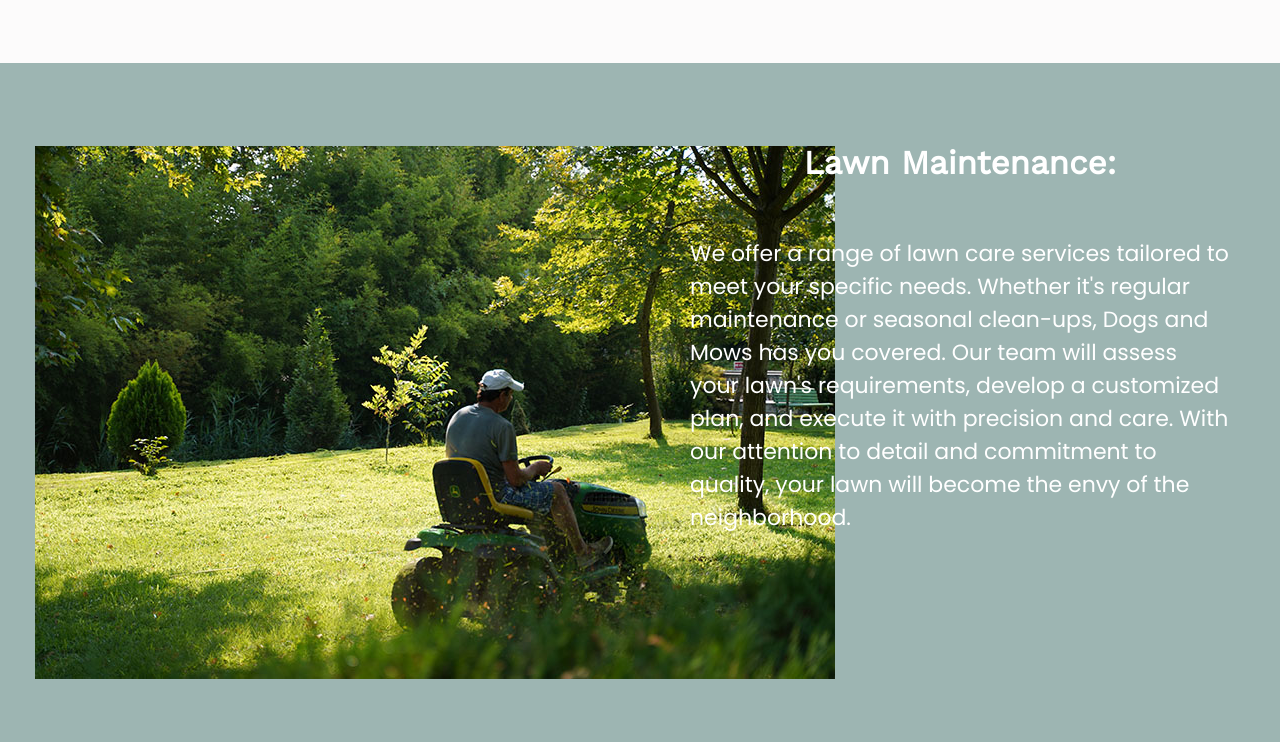
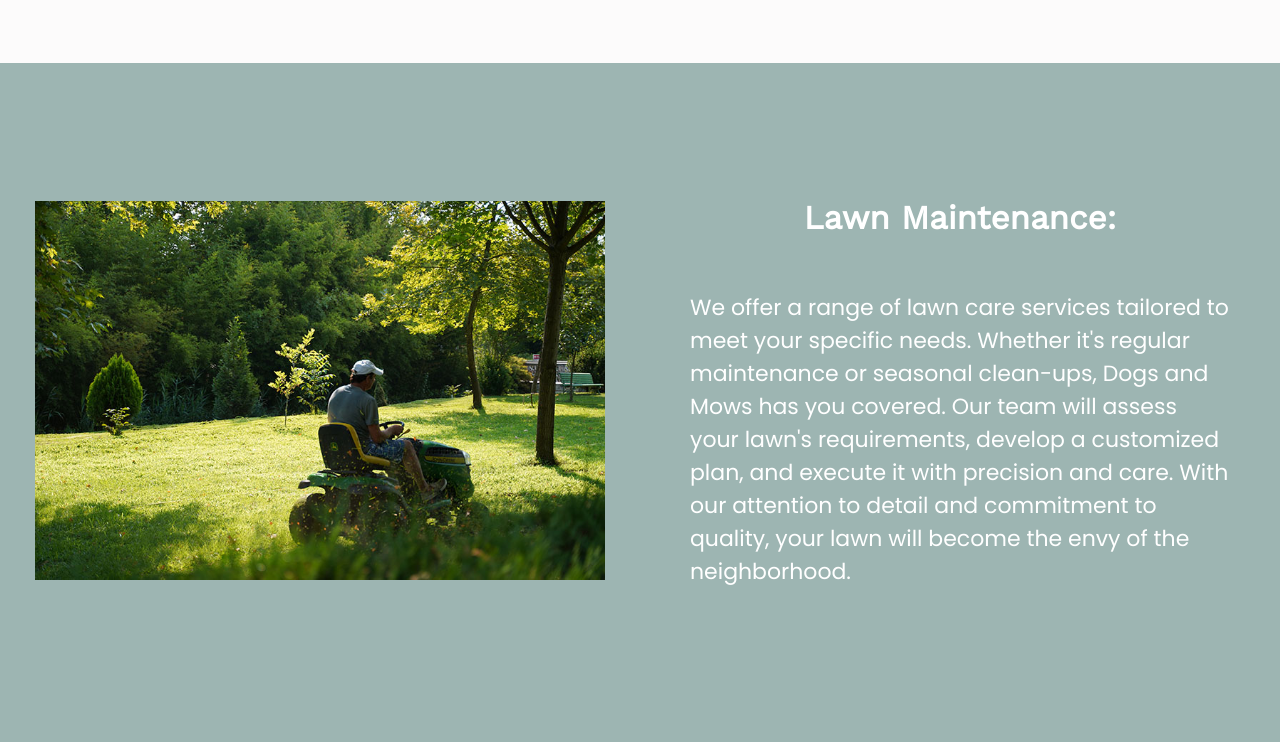
Before and after one commit to taggmcd/wwd130, a plain HTML site: page mowdog/lawn-care.html in a window 1280 px wide. Shown: the part 1678-2420 px from the top of the page. Drawn offline with nearby package versions, Linux system fonts and the light colour scheme.

Commit message:
Adjust sub page info images alignment

```diff
--- a/mowdog/styles/style.css
+++ b/mowdog/styles/style.css
@@ -1,4 +1,8 @@
 @import url("https://fonts.googleapis.com/css2?family=Poppins&family=Work+Sans&display=swapp");
+
+* {
+  box-sizing: border-box;
+}
 
 #content {
   max-width: 1600px;
@@ -250,6 +254,7 @@ h2 {
 }
 
 .info-img {
+  width: 100%;
   padding: 35px;
   grid-column: 1/4;
   grid-row: 7/8;
@@ -275,8 +280,9 @@ h2 {
 }
 
 .info-img-hor {
+  width: 100%;
   padding: 35px;
-  grid-column: 1/5;
+  grid-column: 1/6;
   grid-row: 7/8;
 }
 
```
